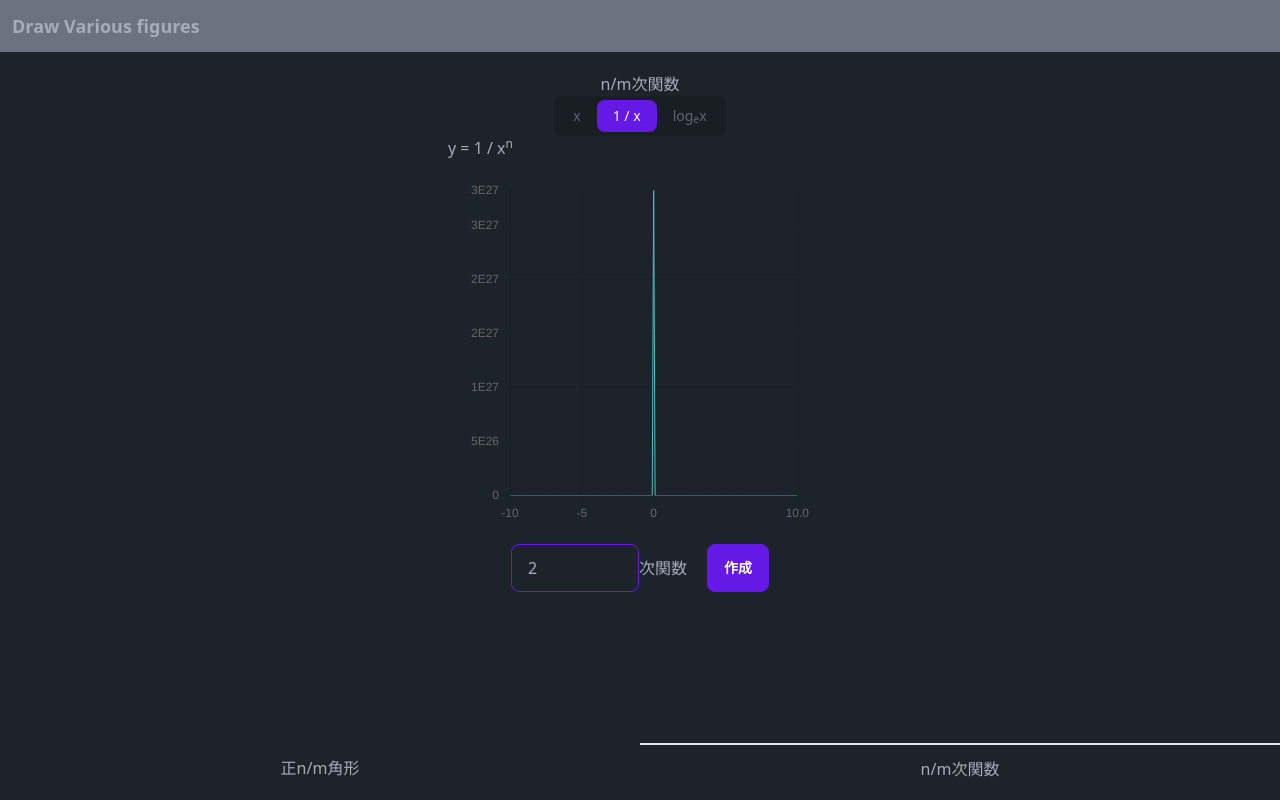
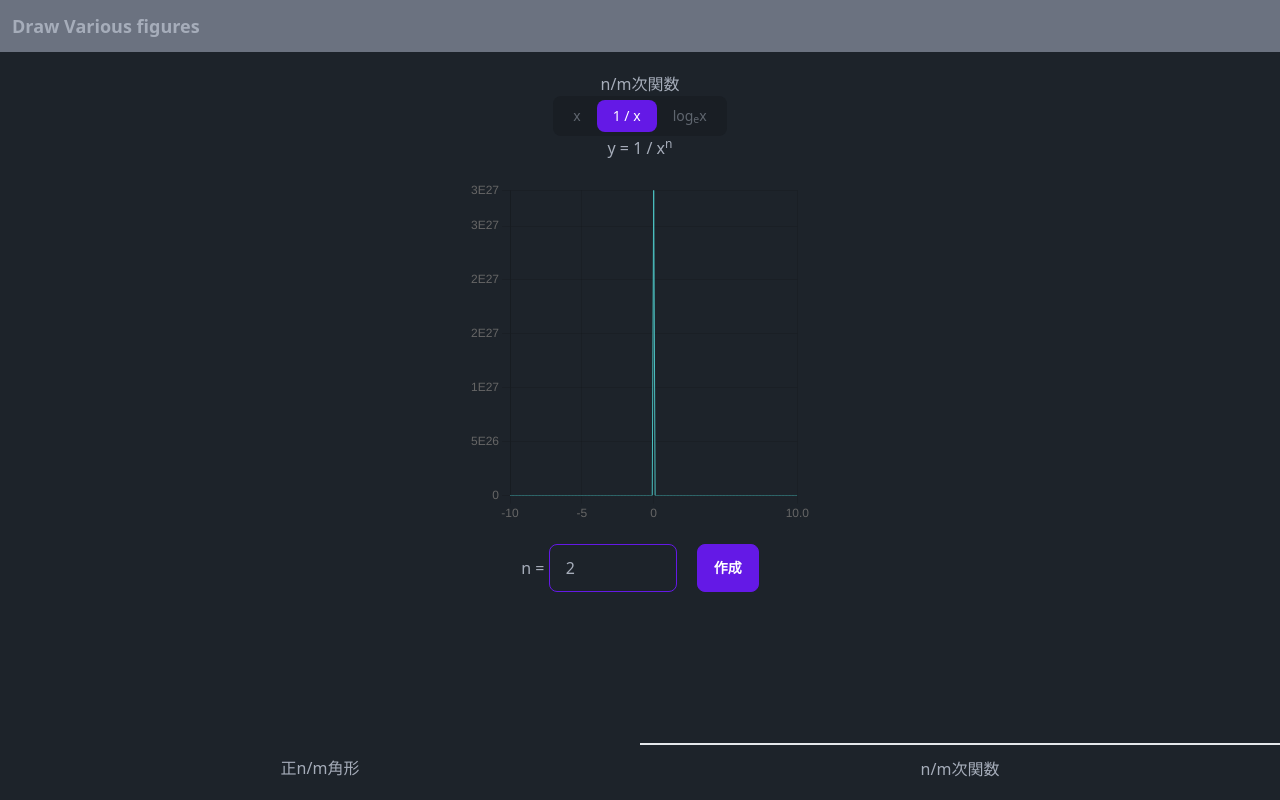
Before and after one commit to maaaashi/draw-regular-polygon, a Next.js app: page /n-order-function in a window 1280 px wide. Both pictures are taken after a click on the link "1 / x". Built offline with nearby package versions, Linux system fonts and the light colour scheme.

Commit message:
デザイン調整

```diff
--- a/src/app/n-order-function/page.tsx
+++ b/src/app/n-order-function/page.tsx
@@ -66,7 +66,9 @@ const Home: FC = () => {
           log<sub>e</sub>x
         </a>
       </div>
-      <Graph type={tab} />
+      <div className='flex flex-col items-center'>
+        <Graph type={tab} />
+      </div>
     </main>
   )
 }
--- a/src/components/Graph/index.tsx
+++ b/src/components/Graph/index.tsx
@@ -111,6 +111,7 @@ const Graph: FC<Props> = ({ equation }) => {
       <ComplexPlaneChart data={chartData} options={options} />
       <form onSubmit={submitHandler} className='flex items-center gap-5'>
         <div>
+          <span>n = </span>
           <input
             type='text'
             value={userInput}
@@ -119,7 +120,6 @@ const Graph: FC<Props> = ({ equation }) => {
               setUserInput(e.target.value)
             }}
           />
-          <span>次関数</span>
         </div>
         <button className='btn btn-primary' type='submit'>
           作成
--- a/src/components/Log/index.tsx
+++ b/src/components/Log/index.tsx
@@ -5,12 +5,12 @@ const Reciprocal = () => {
   const equation = (n: number, x: number) => Math.log(Math.pow(x, n))
 
   return (
-    <div>
+    <>
       <p>
         y = log<sub>e</sub>x<sup>n</sup>
       </p>
       <Graph equation={equation} />
-    </div>
+    </>
   )
 }
 
--- a/src/components/Normarl/index.tsx
+++ b/src/components/Normarl/index.tsx
@@ -3,12 +3,12 @@ import Graph from '../Graph'
 const Normal = () => {
   const equation = (pow: number, x: number) => Math.pow(x, pow)
   return (
-    <div className='flex flex-col items-center'>
+    <>
       <p>
         y = x<sup>n</sup>
       </p>
       <Graph equation={equation} />
-    </div>
+    </>
   )
 }
 
--- a/src/components/Reciprocal/index.tsx
+++ b/src/components/Reciprocal/index.tsx
@@ -5,12 +5,12 @@ const Reciprocal = () => {
   const equation = (n: number, x: number) => 1 / Math.pow(x, n)
 
   return (
-    <div>
+    <>
       <p>
         y = 1 / x<sup>n</sup>
       </p>
       <Graph equation={equation} />
-    </div>
+    </>
   )
 }
 
```
